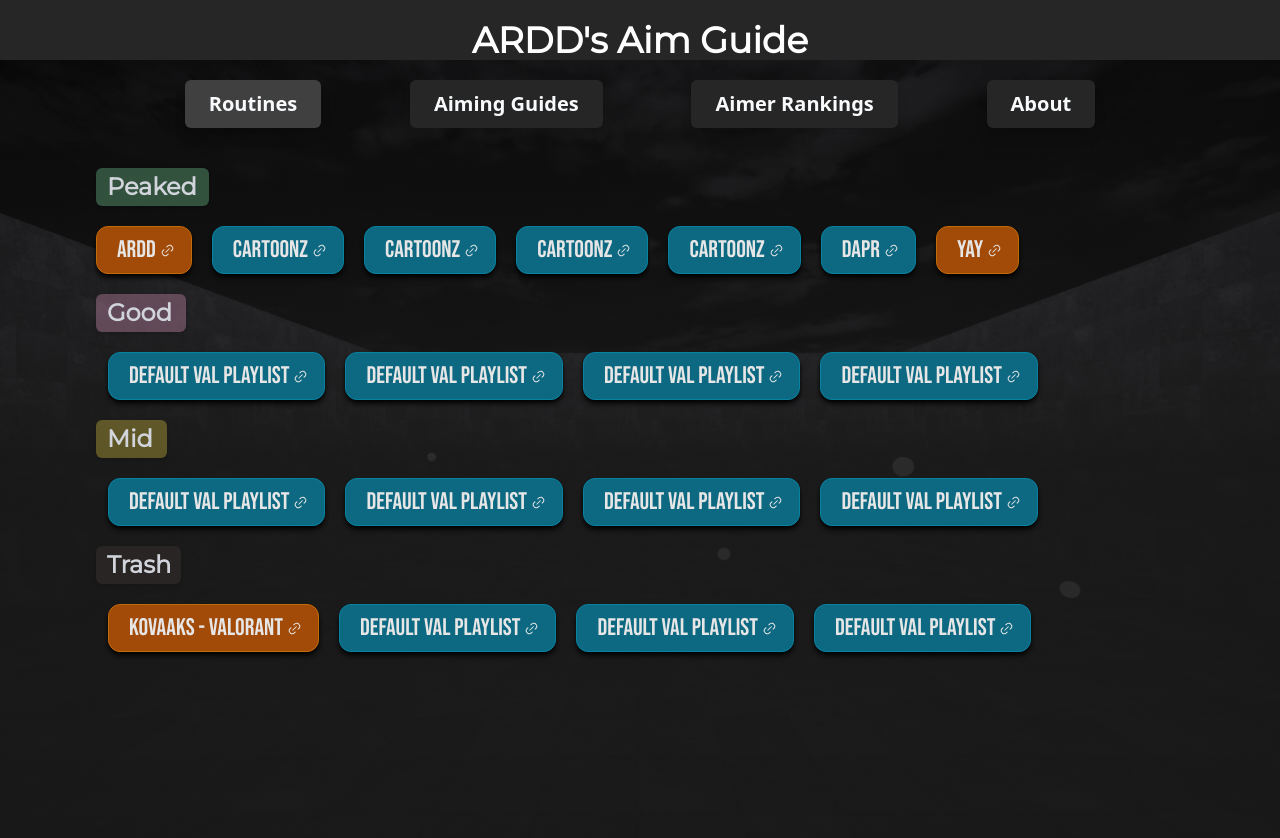
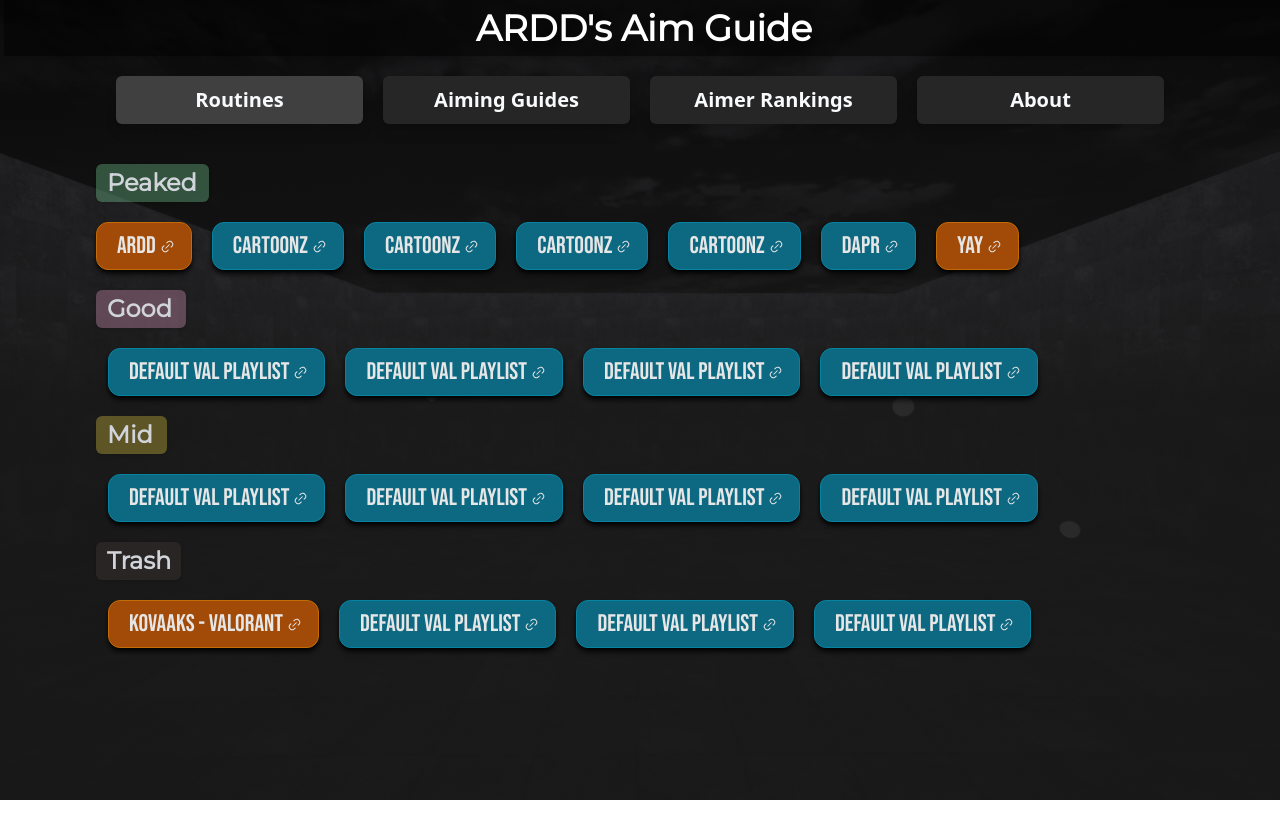
Before and after one commit to thoroughgood/ARDDWebsite, a Next.js app: page / in a window 1280 px wide. Shown: the top 838 px of the page. After the commit the page ends 800 px from the top, so only its background shows below. Built offline with nearby package versions, Linux system fonts and the light colour scheme; a web font is replaced by a local one.

Commit message:
changed nav page + made topic buttons look more aesthetic

```diff
--- a/app/layout.tsx
+++ b/app/layout.tsx
@@ -51,7 +51,7 @@ export default function RootLayout({
   return (
     <html lang="en">
       <body className={montserrat.className}>
-        <div className="flex w-full justify-center text-4xl pt-5 bg-neutral-800 font-bold text-white">
+        <div className="flex w-full justify-center text-4xl p-2 bg-black/50 shadow-md font-bold absolute z-50 inset-x-1 text-white">
           ARDD's Aim Guide
         </div>
 
--- a/app/page.tsx
+++ b/app/page.tsx
@@ -26,7 +26,7 @@ export default function Home() {
         backgroundAttachment: 'fixed',
       }}
     >
-      <main className="w-full px-24 min-h-screen">
+      <main className="w-full px-24 py-14 min-h-screen">
         <div className="mx-auto flex-col max-w-screen-xl">
           <div className="gap justify-evenly flex max-w-full flex-row gap-5 p-5">
             <TopicButton
--- a/components/topicButton.tsx
+++ b/components/topicButton.tsx
@@ -17,7 +17,7 @@ export default function TopicButton({
   const [isHovered, setIsHovered] = useState(false);
   return (
     <Button
-      className={`bg-neutral-800 p-6 font-sans text-xl font-bold shadow-lg duration-1000 ease-in-out hover:bg-white/30 hover:scale-105 ${
+      className={`bg-neutral-800 p-6 w-full font-sans text-xl font-bold shadow-lg duration-1000 ease-in-out hover:bg-white/30 hover:scale-105 ${
         isActive ? 'bg-neutral-700' : ''
       }`}
       onMouseOver={() => setIsHovered(true)}
```
